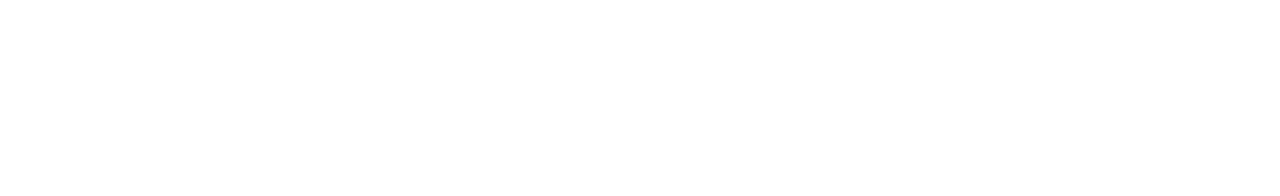
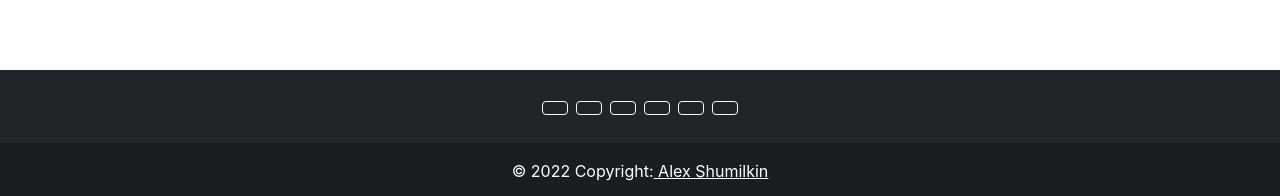
Before and after one commit to SvenAventador/OnlineStoreForCursWork, a React (Create React App) app in the folder client/: page / in a window 1280 px wide. Shown: the part 601-797 px from the top of the page. Built offline with nearby package versions, Linux system fonts and the light colour scheme; no server answers.

Commit message:
feat: Добавил на каждую страницу раздел footer

```diff
--- a/client/package.json
+++ b/client/package.json
@@ -9,6 +9,7 @@
     "axios": "^0.26.1",
     "bootstrap": "^5.1.3",
     "jwt-decode": "^3.1.2",
+    "mdb-react-ui-kit": "^3.0.0",
     "mdbreact": "^5.2.0",
     "mobx": "^6.5.0",
     "mobx-react-lite": "^3.3.0",
--- a/client/src/App.js
+++ b/client/src/App.js
@@ -6,6 +6,7 @@
 import { Context } from './index.js';
 import { check } from './API/userAPI';
 import { Spinner } from 'react-bootstrap';
+import FooterBar from './components/FooterBar';
 
 
 const App = observer(() => {
@@ -41,6 +42,8 @@
       <NavBar />
 
       <AppRouter />
+
+      <FooterBar/>
     </BrowserRouter>
 
   );
--- /dev/null
+++ b/client/src/components/FooterBar.js
@@ -0,0 +1,49 @@
+import React from 'react';
+import {
+  MDBFooter,
+  MDBContainer,
+  MDBIcon
+} from 'mdbreact';
+
+
+const FooterBar = () =>
+{
+  return (
+    <MDBFooter className='fixed-bottom bg-dark text-center text-white'>
+      <MDBContainer className='p-4 pb-0'>
+        <section className='mb-4'>
+          <a className='btn btn-outline-light btn-floating m-1' href='#!' role='button'>
+            <MDBIcon fab icon='facebook-f' />
+          </a>
+
+          <a className='btn btn-outline-light btn-floating m-1' href='#!' role='button'>
+            <MDBIcon fab icon='twitter' />
+          </a>
+
+          <a className='btn btn-outline-light btn-floating m-1' href='#!' role='button'>
+            <MDBIcon fab icon='google' />
+          </a>
+          <a className='btn btn-outline-light btn-floating m-1' href='#!' role='button'>
+            <MDBIcon fab icon='instagram' />
+
+          </a>
+
+          <a className='btn btn-outline-light btn-floating m-1' href='#!' role='button'>
+            <MDBIcon fab icon='linkedin-in' />
+          </a>
+
+          <a className='btn btn-outline-light btn-floating m-1' href='#!' role='button'>
+            <MDBIcon fab icon='github' />
+          </a>
+        </section>
+      </MDBContainer>
+
+      <div className='text-center p-3' style={{ backgroundColor: 'rgba(0, 0, 0, 0.2)' }}>
+        © 2022 Copyright:
+        <a className='text-white' href='#!'> Alex Shumilkin</a>
+      </div>
+    </MDBFooter>
+  );
+}
+
+export default FooterBar
--- a/client/src/pages/Shop.js
+++ b/client/src/pages/Shop.js
@@ -17,14 +17,14 @@
   useEffect(() => {
     fetchType().then(data => device.setTypes(data))
     fetchBrand().then(data => device.setBrands(data))
-    fetchDevice(null, null, 1, 4).then(data => {
+    fetchDevice(null, null, 1, 8).then(data => {
         device.setDevices(data.rows)
         device.setTotalCount(data.count)
     })
 }, [])
 
 useEffect(() => {
-    fetchDevice(device.selectedType.id, device.selectedBrand.id, device.page, 4).then(data => {
+    fetchDevice(device.selectedType.id, device.selectedBrand.id, device.page, 8).then(data => {
         device.setDevices(data.rows)
         device.setTotalCount(data.count)
     })
```
Also changed, not shown: 1 other file (tests, documents, lock files or other folders).
